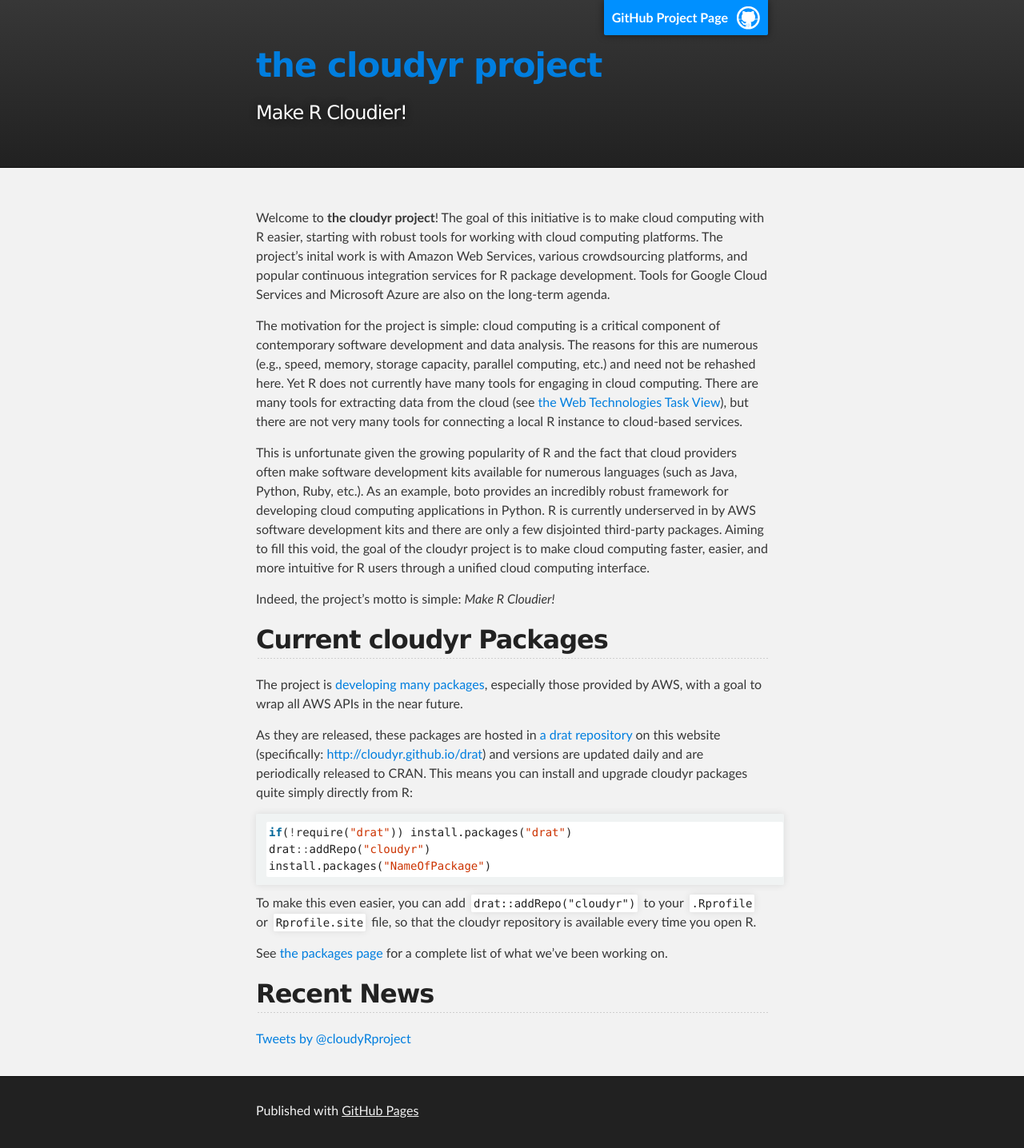
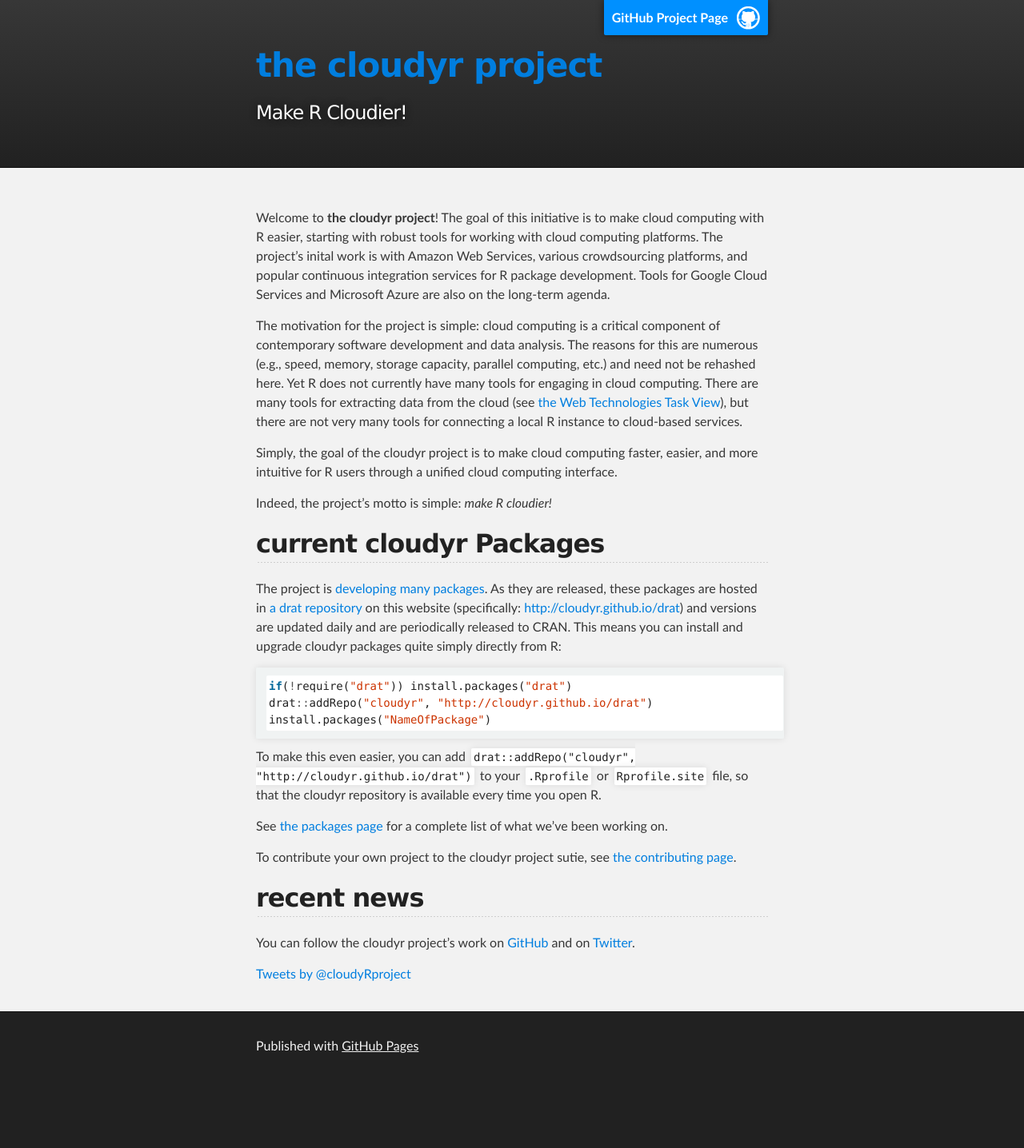
Before and after one commit to cloudyr/cloudyr.github.io, a Jekyll site: the page built from index.md, in a window 1280 px wide. Shown: the whole page at 80% size. Built offline with Jekyll 4.4.1, drawn with Linux system fonts in a browser that asks for light colours; comment, search, counter and statistics services are not loaded; after the commit the page ends 1355 px from its top, so only the background shows below that.

Commit message:
Update index.md

````diff
--- a/index.md
+++ b/index.md
@@ -7,27 +7,29 @@ Welcome to **the cloudyr project**! The goal of this initiative is to make cloud
 
 The motivation for the project is simple: cloud computing is a critical component of contemporary software development and data analysis. The reasons for this are numerous (e.g., speed, memory, storage capacity, parallel computing, etc.) and need not be rehashed here. Yet R does not currently have many tools for engaging in cloud computing. There are many tools for extracting data from the cloud (see [the Web Technologies Task View](http://cran.r-project.org/web/views/WebTechnologies.html)), but there are not very many tools for connecting a local R instance to cloud-based services.
 
-This is unfortunate given the growing popularity of R and the fact that cloud providers often make software development kits available for numerous languages (such as Java, Python, Ruby, etc.). As an example, boto provides an incredibly robust framework for developing cloud computing applications in Python. R is currently underserved in by AWS software development kits and there are only a few disjointed third-party packages. Aiming to fill this void, the goal of the cloudyr project is to make cloud computing faster, easier, and more intuitive for R users through a unified cloud computing interface.
+Simply, the goal of the cloudyr project is to make cloud computing faster, easier, and more intuitive for R users through a unified cloud computing interface.
 
-Indeed, the project's motto is simple: *Make R Cloudier!*
+Indeed, the project's motto is simple: *make R cloudier!*
 
-## Current cloudyr Packages ##
+## current cloudyr Packages ##
 
-The project is [developing many packages](packages/index.html), especially those provided by AWS, with a goal to wrap all AWS APIs in the near future.
-
-As they are released, these packages are hosted in [a drat repository](https://github.com/eddelbuettel/drat) on this website (specifically: [http://cloudyr.github.io/drat](http://cloudyr.github.io/drat)) and versions are updated daily and are periodically released to CRAN. This means you can install and upgrade cloudyr packages quite simply directly from R:
+The project is [developing many packages](packages/index.html). As they are released, these packages are hosted in [a drat repository](https://github.com/eddelbuettel/drat) on this website (specifically: [http://cloudyr.github.io/drat](http://cloudyr.github.io/drat)) and versions are updated daily and are periodically released to CRAN. This means you can install and upgrade cloudyr packages quite simply directly from R:
 
 ```R
 if(!require("drat")) install.packages("drat")
-drat::addRepo("cloudyr")
+drat::addRepo("cloudyr", "http://cloudyr.github.io/drat")
 install.packages("NameOfPackage")
 ```
 
-To make this even easier, you can add `drat::addRepo("cloudyr")` to your `.Rprofile` or `Rprofile.site` file, so that the cloudyr repository is available every time you open R.
+To make this even easier, you can add `drat::addRepo("cloudyr", "http://cloudyr.github.io/drat")` to your `.Rprofile` or `Rprofile.site` file, so that the cloudyr repository is available every time you open R.
 
 See [the packages page](packages/index.html) for a complete list of what we've been working on.
 
-## Recent News ##
+To contribute your own project to the cloudyr project sutie, see [the contributing page](contributing/).
+
+## recent news ##
+
+You can follow the cloudyr project's work on [GitHub](https://github.com/cloudyr) and on [Twitter](https://github.com/cloudyRproject).
 
 <a class="twitter-timeline" href="https://twitter.com/cloudyRproject" data-widget-id="735114108811550721">Tweets by @cloudyRproject</a>
 <script>!function(d,s,id){var js,fjs=d.getElementsByTagName(s)[0],p=/^http:/.test(d.location)?'http':'https';if(!d.getElementById(id)){js=d.createElement(s);js.id=id;js.src=p+"://platform.twitter.com/widgets.js";fjs.parentNode.insertBefore(js,fjs);}}(document,"script","twitter-wjs");</script>
````
